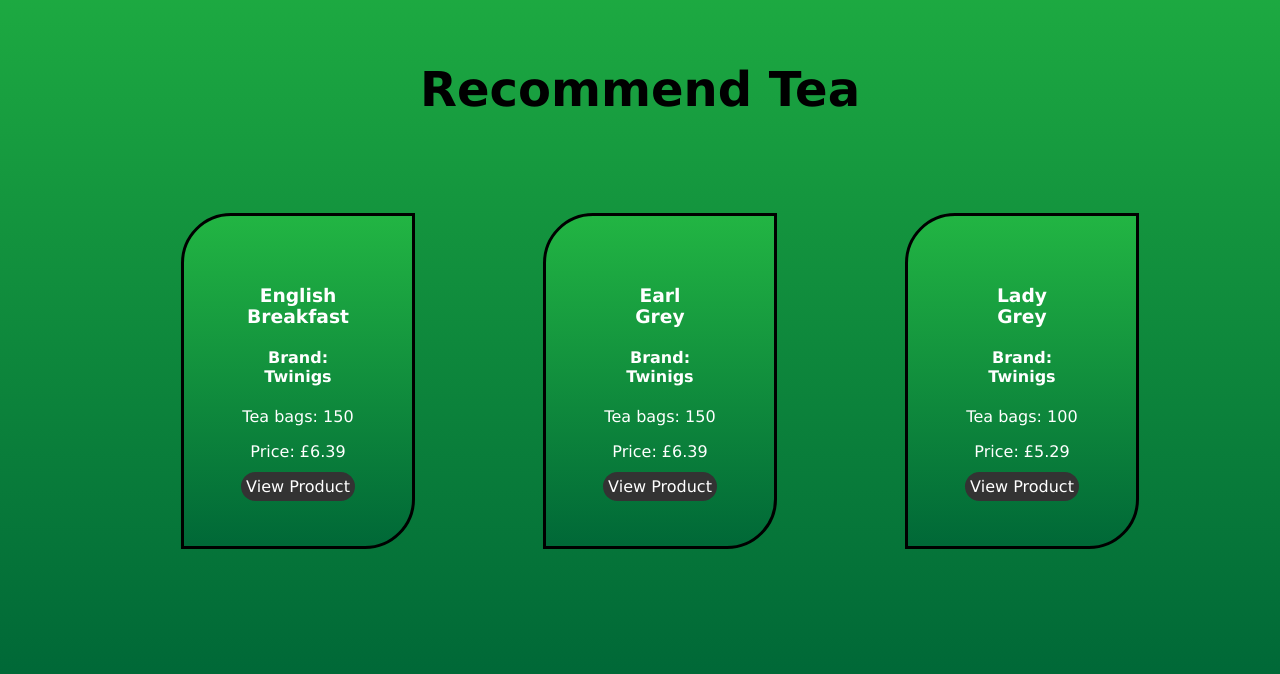
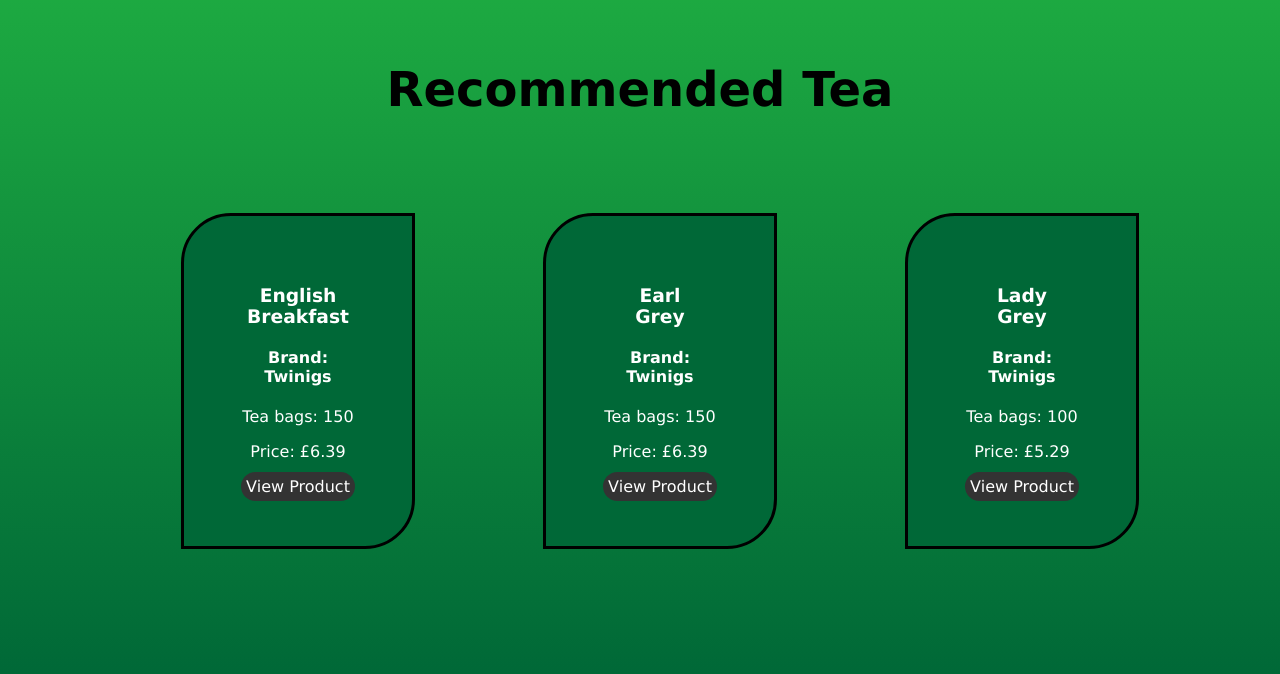
Before and after one commit to BAaboe/nettsideDesign-ting, a plain HTML site: page products/index.html in a window 1280 px wide. Shown: the part 123-797 px from the top of the page. Drawn offline with Linux system fonts and the light colour scheme.

Commit message:
added .gitignore and some other stuff

```diff
--- a/assets/index.css
+++ b/assets/index.css
@@ -203,8 +203,7 @@ li.productItem{
     padding: 50px;
     width: 10vw;
     margin: 5vw;
-    background: rgb(0,104,55);
-    background: linear-gradient(0deg,  rgba(0,104,55,1) 0%, rgba(34,181,67,1) 100%);
+    background-color: rgb(0,104,55);
     color: white;
     border: solid black;
     border-bottom-right-radius: 50px;
--- a/products/index.html
+++ b/products/index.html
@@ -37,7 +37,7 @@
 
     <div id="main">
         <div class="productContent">
-            <h1 id="productsTi">Recommend Tea</h1>
+            <h1 id="productsTi">Recommended Tea</h1>
             <ul id="productsItems"></ul>
             <script src="./index.js"></script>
         </div>
```
Also changed, not shown: 1 other file.
